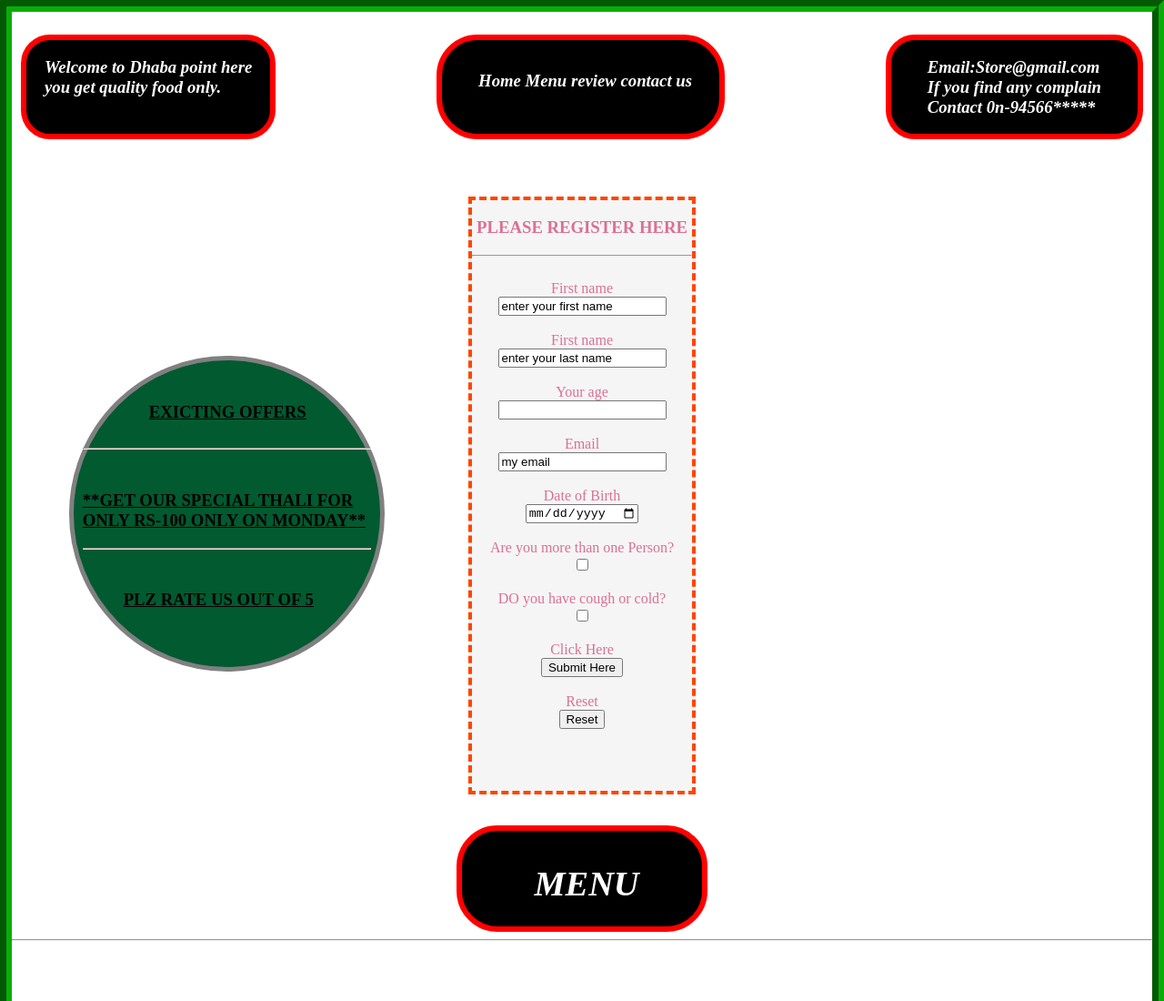
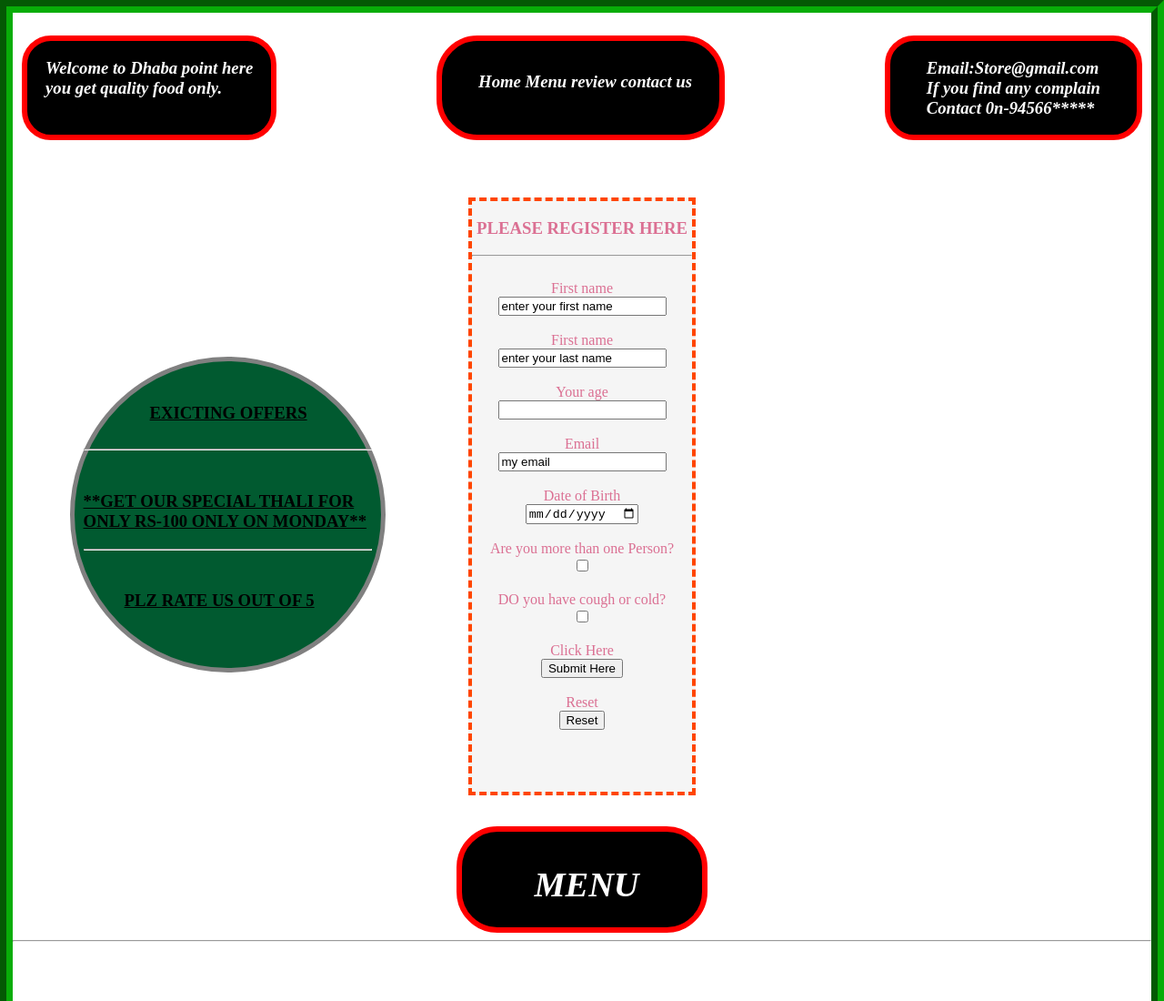
Before and after one commit to Punnamanikumar/CSS-A-2, a plain HTML site: page index.html in a window 1280 px wide. Shown: the top 1100 px of the page at 91% size. Drawn offline with Linux system fonts and the light colour scheme.

Commit message:
updated groov

```diff
--- a/index.css
+++ b/index.css
@@ -1,5 +1,5 @@
 body {
-    border: 13px groove rgb(8, 173, 8);
+    border: 14px groove rgb(8, 173, 8);
     margin: auto;
     height: 100%;
     /* Center and scale the image nicely */
```
